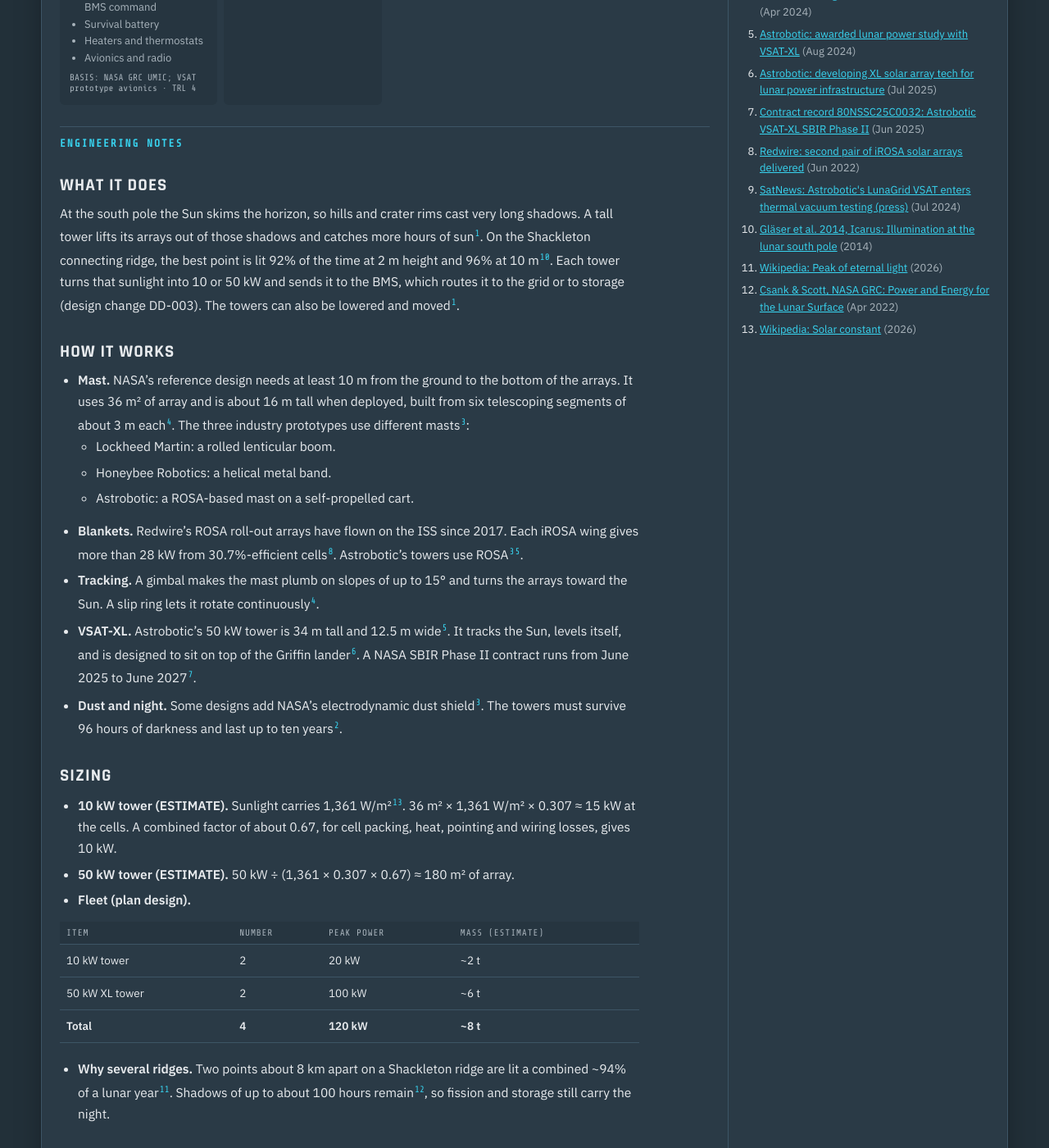
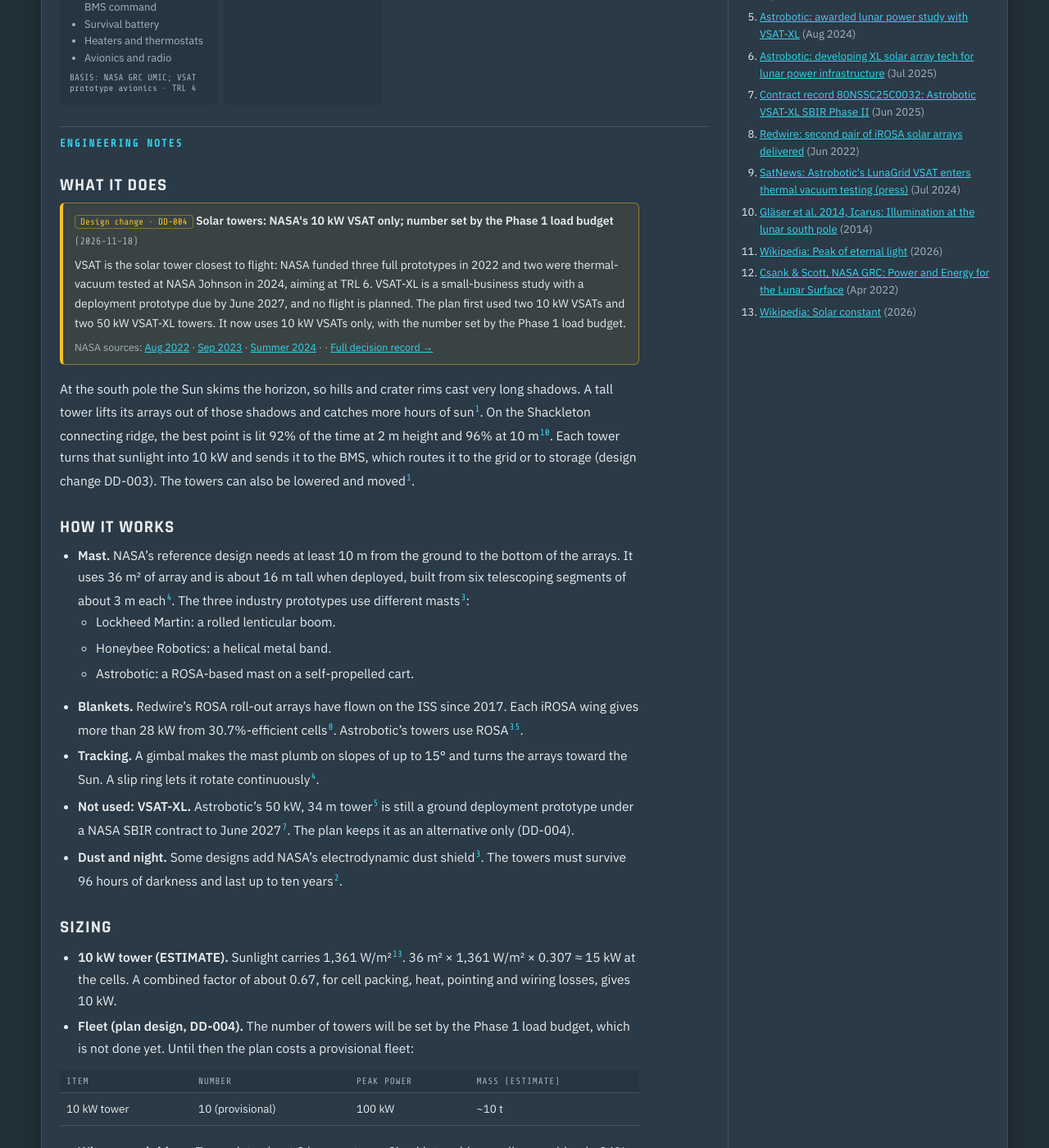
Before and after one commit to TomSomerville/openmoon, a Jekyll site: the page built from _components/c04-2-vertical-solar-tower.md, in a window 1280 px wide and 1400 px high, scrolled down 1004 px. Shown: the whole window at 82% size. Built offline with Jekyll 4.4.1, drawn with Linux system fonts in a browser that asks for light colours; some of the changed text lies outside the part shown.

Commit message:
DD-004 sweep: 10 kW VSATs only across M04, C04.2, roadmap and VSAT card
Replace the two 50 kW VSAT-XL towers with 10 kW VSATs whose number is
set by the Phase 1 load budget (provisionally 10 towers / 100 kW for
costing). M04 cost now 9.8-29.8 $B. VSAT-XL kept only as an alternative.

Co-Authored-By: Claude Opus 5.5 <noreply@anthropic.com>
Claude-Session: https://claude.ai/code/session_01EMgvSvXppqivF7aRUuYfe4

```diff
--- a/_components/c04-2-vertical-solar-tower.md
+++ b/_components/c04-2-vertical-solar-tower.md
@@ -3,19 +3,19 @@ id_code: "C04.2"
 milestone: M04
 order: 2
 title: Vertical solar array towers
-summary: "Tall masts that lift sun-tracking solar blankets above the shadows of polar terrain. Two 10 kW towers and two 50 kW towers give the base its daytime power."
+summary: "Tall masts that lift sun-tracking solar blankets above the shadows of polar terrain. NASA's 10 kW-class VSAT is the only tower type (DD-004); the number is set by the Phase 1 load budget."
 trl: 5
 spec:
-  - {k: "Power", v: "10 kW (VSAT) and 50 kW (VSAT-XL) per tower"}
-  - {k: "Height", v: "≥10 m to bottom of arrays, ~16 m total (10 kW); 34 m (XL)"}
-  - {k: "Array area", v: "36 m² (10 kW); ~180 m² (XL, ESTIMATE)"}
+  - {k: "Power", v: "10 kW per tower (NASA VSAT class)"}
+  - {k: "Height", v: "≥10 m to bottom of arrays, ~16 m total"}
+  - {k: "Array area", v: "36 m²"}
   - {k: "Cells", v: "Triple-junction, ~30% efficient"}
-  - {k: "Mass", v: "~1 t per 10 kW tower; ~3 t per XL tower (ESTIMATE)"}
+  - {k: "Mass", v: "~1 t per tower (ESTIMATE)"}
   - {k: "Slope", v: "Up to 15° at set-down, self-levelling"}
   - {k: "Life", v: "10 years at the south pole"}
   - {k: "Night survival", v: "≥96 h in darkness"}
-  - {k: "Quantity", v: "2 × 10 kW + 2 × 50 kW on 2–3 ridge points"}
-  - {k: "Delivery", v: "Small landers (10 kW); medium lander such as Griffin (XL)"}
+  - {k: "Quantity", v: "N × 10 kW on 2–3 ridge points; N set by the Phase 1 load budget (provisional 10 for costing) (DD-004)"}
+  - {k: "Delivery", v: "Small landers for the first towers; medium landers can carry several"}
 subcomponents:
   - name: Mast and deployer
     desc: "Lifts the arrays at least 10 m above the ground, and can lower them again for a move."
@@ -50,9 +50,9 @@ subcomponents:
 risks:
   - {sev: High, title: "Even at 10 m, the best single point is in shadow 4–8% of the time.", fix: "Spread towers over two or three ridge points that are shadowed at different times; back them up with fission (C04.1) and storage (C04.3)."}
   - {sev: High, title: "Tall masts can buckle or tip on slopes or soft regolith.", fix: "Use active plumbness control and wide levelling legs; test full-height towers on regolith simulant slopes before flight."}
-  - {sev: High, title: "All prototype designs were above their mass goals at preliminary design.", fix: "Budget ~1 t per 10 kW tower now (ESTIMATE); fly the 10 kW towers first and learn before buying the XL."}
+  - {sev: High, title: "All prototype designs were above their mass goals at preliminary design.", fix: "Budget ~1 t per 10 kW tower now (ESTIMATE); fly the first towers and measure before buying the rest."}
   - {sev: High, title: "Dust thrown up by landers can sandblast and coat the arrays.", fix: "Keep towers 1 km+ from landing pads (M05); vertical blankets shed falling dust; electrodynamic dust shields."}
-  - {sev: Medium, title: "VSAT-XL is still a ground prototype of the deployment system only.", fix: "Treat the 50 kW towers as step 3 of the build; keep an option to fly four more 10 kW towers instead."}
+  - {sev: Medium, title: "Using only 10 kW towers means many towers, landings and ridge sites for a large solar fleet (DD-004).", fix: "Size the fleet from the Phase 1 load budget; carry several towers per medium lander; revisit VSAT-XL if it reaches flight-like testing."}
   - {sev: Medium, title: "Mechanisms may jam in deep cold when retracting for a move.", fix: "Thermal-vacuum cycle every mechanism at worst cold; carry spare motors; design so a stuck tower still makes power where it stands."}
   - {sev: Medium, title: "No flight demonstration of a vertical lunar array is funded yet.", fix: "Push for the flight demo NASA's project has proposed for 2028–2029, or fly the first Open Moon 10 kW tower as that demo."}
 sources:
@@ -73,7 +73,9 @@ sources:
 
 ## What it does
 
-At the south pole the Sun skims the horizon, so hills and crater rims cast very long shadows. A tall tower lifts its arrays out of those shadows and catches more hours of sun<sup class="r">[1](#s1)</sup>. On the Shackleton connecting ridge, the best point is lit 92% of the time at 2 m height and 96% at 10 m<sup class="r">[10](#s10)</sup>. Each tower turns that sunlight into 10 or 50 kW and sends it to the BMS, which routes it to the grid or to storage (design change DD-003). The towers can also be lowered and moved<sup class="r">[1](#s1)</sup>.
+{% include decision-note.html id="DD-004" extra="The plan first used two 10 kW VSATs and two 50 kW VSAT-XL towers. It now uses 10 kW VSATs only, with the number set by the Phase 1 load budget." %}
+
+At the south pole the Sun skims the horizon, so hills and crater rims cast very long shadows. A tall tower lifts its arrays out of those shadows and catches more hours of sun<sup class="r">[1](#s1)</sup>. On the Shackleton connecting ridge, the best point is lit 92% of the time at 2 m height and 96% at 10 m<sup class="r">[10](#s10)</sup>. Each tower turns that sunlight into 10 kW and sends it to the BMS, which routes it to the grid or to storage (design change DD-003). The towers can also be lowered and moved<sup class="r">[1](#s1)</sup>.
 
 ## How it works
 
@@ -83,20 +85,17 @@ At the south pole the Sun skims the horizon, so hills and crater rims cast very
   - Astrobotic: a ROSA-based mast on a self-propelled cart.
 - **Blankets.** Redwire's ROSA roll-out arrays have flown on the ISS since 2017. Each iROSA wing gives more than 28 kW from 30.7%-efficient cells<sup class="r">[8](#s8)</sup>. Astrobotic's towers use ROSA<sup class="r">[3](#s3)</sup><sup class="r">[5](#s5)</sup>.
 - **Tracking.** A gimbal makes the mast plumb on slopes of up to 15° and turns the arrays toward the Sun. A slip ring lets it rotate continuously<sup class="r">[4](#s4)</sup>.
-- **VSAT-XL.** Astrobotic's 50 kW tower is 34 m tall and 12.5 m wide<sup class="r">[5](#s5)</sup>. It tracks the Sun, levels itself, and is designed to sit on top of the Griffin lander<sup class="r">[6](#s6)</sup>. A NASA SBIR Phase II contract runs from June 2025 to June 2027<sup class="r">[7](#s7)</sup>.
+- **Not used: VSAT-XL.** Astrobotic's 50 kW, 34 m tower<sup class="r">[5](#s5)</sup> is still a ground deployment prototype under a NASA SBIR contract to June 2027<sup class="r">[7](#s7)</sup>. The plan keeps it as an alternative only (DD-004).
 - **Dust and night.** Some designs add NASA's electrodynamic dust shield<sup class="r">[3](#s3)</sup>. The towers must survive 96 hours of darkness and last up to ten years<sup class="r">[2](#s2)</sup>.
 
 ## Sizing
 
 - **10 kW tower (ESTIMATE).** Sunlight carries 1,361 W/m²<sup class="r">[13](#s13)</sup>. 36 m² × 1,361 W/m² × 0.307 ≈ 15 kW at the cells. A combined factor of about 0.67, for cell packing, heat, pointing and wiring losses, gives 10 kW.
-- **50 kW tower (ESTIMATE).** 50 kW ÷ (1,361 × 0.307 × 0.67) ≈ 180 m² of array.
-- **Fleet (plan design).**
+- **Fleet (plan design, DD-004).** The number of towers will be set by the Phase 1 load budget, which is not done yet. Until then the plan costs a provisional fleet:
 
 | Item | Number | Peak power | Mass (ESTIMATE) |
 |---|---|---|---|
-| 10 kW tower | 2 | 20 kW | ~2 t |
-| 50 kW XL tower | 2 | 100 kW | ~6 t |
-| **Total** | **4** | **120 kW** | **~8 t** |
+| 10 kW tower | 10 (provisional) | 100 kW | ~10 t |
 
 - **Why several ridges.** Two points about 8 km apart on a Shackleton ridge are lit a combined ~94% of a lunar year<sup class="r">[11](#s11)</sup>. Shadows of up to about 100 hours remain<sup class="r">[12](#s12)</sup>, so fission and storage still carry the night.
 
@@ -110,8 +109,8 @@ At the south pole the Sun skims the horizon, so hills and crater rims cast very
 
 ## Open questions
 
-- What is the real flight mass of a 10 kW tower and of the XL?
+- What is the real flight mass of a 10 kW tower?
 - Which ridge points give the least overlap in shadow time for the actual landing site?
-- Should the XL be a fixed tower (Astrobotic 2025) or have a mobile version (Astrobotic 2024)<sup class="r">[5](#s5)</sup><sup class="r">[6](#s6)</sup>?
+- How many towers does the Phase 1 load budget call for, and on which ridge points?
 - How fast do cells degrade from dust, radiation and thermal cycling over 10 years at the pole?
 - Each tower sends its power over a 3 kV AC, 1 kHz line (design change DD-001) to the BMS hub, which routes it to the grid or to storage (design change DD-003). Could Astrobotic's proposed high-voltage AC output<sup class="r">[3](#s3)</sup> feed that line more directly?
--- a/_data/roadmap.yml
+++ b/_data/roadmap.yml
@@ -57,7 +57,7 @@
   details:
     - {title: "Communications complete", text: "Relay service from two networks, a backup relay, rim masts covering the crater worksites and an optical link for bulk data.", refs: [M03, C03.1, C03.2, optical-laser-communications, lunanet-interoperability-specification-v5]}
     - {title: "Transport complete", text: "Contracts with two providers in every cargo class, and an offloading crane working on the surface.", refs: [M02, C02.2, lunar-surface-manipulation-system-lsms]}
-    - {title: "Solar towers", text: "Two 10 kW towers and two 50 kW VSAT-XL towers, spread so at least one is almost always lit.", refs: [M04, C04.2, astrobotic-vsat-xl]}
+    - {title: "Solar towers", text: "NASA-class 10 kW VSAT towers, the number set by the Phase 1 load budget, spread so at least one is almost always lit (design change DD-004).", refs: [M04, C04.2, vertical-solar-array-technology-vsat]}
     - {title: "First hardened pad", text: "A sintered landing pad with an ejecta berm, tested with small landers, so landings stop sandblasting the site.", refs: [M05, C05.2, C05.3, icon-project-olympus, sintered-basalt-pavers-regolith-polymer-pads]}
 - year: 6
   cal: 2032
--- a/_milestones/m04-power.md
+++ b/_milestones/m04-power.md
@@ -5,22 +5,22 @@ title: Surface power grid
 phase: 1
 window: "2028–2032"
 summary: Build a hybrid power system of tall solar towers on the sunlit ridges, a fission reactor for darkness, energy storage and high-voltage cables, all routed through one BMS that sends power to the grid or to storage, sized to run the oxygen plant and the first habitat.
-objective: "Deliver at least 100 kW of solar peak power and at least 20 kWe of continuous fission power from an LR-1-class reactor (design change DD-002), with every source feeding a BMS that routes power to the grid, to storage, or both (design change DD-003), connected by a 3 kV AC, 1 kHz grid (NASA's lunar grid baseline; design change DD-001), so the base never loses essential power, even during the longest polar darkness."
+objective: "Deliver solar peak power from NASA-class 10 kW VSAT towers, sized by the Phase 1 load budget (provisionally 100 kW; design change DD-004), and at least 20 kWe of continuous fission power from an LR-1-class reactor (design change DD-002), with every source feeding a BMS that routes power to the grid, to storage, or both (design change DD-003), connected by a 3 kV AC, 1 kHz grid (NASA's lunar grid baseline; design change DD-001), so the base never loses essential power, even during the longest polar darkness."
 trl_min: 5
 depends_on: [M00, M02, M03]
 spec:
-  - {k: "Solar", v: "2 × 10 kW VSAT + 2 × 50 kW VSAT-XL towers"}
+  - {k: "Solar", v: "N × 10 kW VSAT towers, N set by the Phase 1 load budget (provisional 10 = 100 kW) (DD-004)"}
   - {k: "Fission", v: "1 × LR-1-class reactor, 20 kWe (7.5–15 t) (DD-002)"}
   - {k: "BMS", v: "Central power routing hub, two halves (A/B); all sources in, grid and storage out (DD-003)"}
   - {k: "Storage", v: "~260 kWh Li-ion bank (160 kWh reactor ride-through + 100 kWh peaks) + regenerative fuel cells, ~3 MWh"}
   - {k: "Grid", v: "3 kV AC, 3-phase, 1 kHz; 1–3 km links (NASA baseline, DD-001)"}
   - {k: "Load at end", v: "Oxygen pilot plant ~26 kW + habitat 20–50 kW"}
-cost: {low: 8.9, high: 27.5, note: "about 85% of this is delivery cost; see the analysis below"}
+cost: {low: 9.8, high: 29.8, note: "about 85% of this is delivery cost; see the analysis below"}
 cost_items:
   - {item: "2 × 10 kW vertical solar arrays (hardware)", low: 0.05, high: 0.15, basis: "ESTIMATE; NASA's three VSAT prototypes cost $19.4M in total [src 4]"}
   - {item: "Delivery of 10 kW arrays (~2 t, small landers)", low: 1.2, high: 2.4, basis: "2 t × $0.6–1.2M/kg (mass ESTIMATE)"}
-  - {item: "2 × 50 kW VSAT-XL towers (hardware)", low: 0.1, high: 0.3, basis: "ESTIMATE"}
-  - {item: "Delivery of VSAT-XL (~6 t, medium landers)", low: 2.4, high: 6.0, basis: "6 t × $0.4–1.0M/kg (mass ESTIMATE)"}
+  - {item: "8 more 10 kW VSATs, PROVISIONAL count until the Phase 1 load budget (hardware)", low: 0.2, high: 0.6, basis: "ESTIMATE; same per-tower basis as the first two (DD-004)"}
+  - {item: "Delivery of 8 more VSATs (~8 t, medium landers)", low: 3.2, high: 8.0, basis: "8 × ~1 t (C04.2 ESTIMATE) × $0.4–1.0M/kg"}
   - {item: "20 kWe LR-1-class fission unit (develop, build, qualify)", low: 1.0, high: 3.0, basis: "ESTIMATE; Congress gave $250M for Fission Surface Power in FY2026 alone [src 16]"}
   - {item: "Delivery of fission unit (7.5–15 t, heavy lander)", low: 1.5, high: 9.0, basis: "No LR-1 design yet: 7.5 t (NASA 2025 40 kWe Brayton reference [src 26]) to 15 t (LR-1 mass cap [src 25]) × $0.2–0.6M/kg"}
   - {item: "BMS hub (two halves) and 160 kWh reactor ride-through battery strings (hardware)", low: 0.02, high: 0.06, basis: "ESTIMATE; DD-002 and DD-003 sizing (8 h × 20 kWe)"}
@@ -31,7 +31,7 @@ cost_items:
   - {item: "Delivery of grid hardware (~2 t: ~5 km of 3 kVac cable on spools, transformers, UMIC converters, switchgear)", low: 0.8, high: 2.0, basis: "NASA 2025 reference: 325 kg per 1 km main cable and spool [src 21]; UMIC target <0.55 kg/m [src 22]; rest ESTIMATE; × $0.4–1.0M/kg"}
   - {item: "Integration, testing, operations", low: 0.1, high: 0.3, basis: "ESTIMATE"}
 exit_criteria:
-  - "At least 100 kW solar peak power installed on at least two separate ridge points."
+  - "Solar peak power installed to the level set by the Phase 1 load budget (provisionally 100 kW of 10 kW VSATs), on at least two separate ridge points."
   - "Fission unit delivering at least 20 kWe continuously to the BMS for six months (DD-002)."
   - "All generated power reaches loads and storage through the BMS; it meets demand, charges storage with surplus, and feeds the grid from the battery when short, with no power dip on essential loads (DD-003)."
   - "With storage full, surplus solar is curtailed and surplus reactor power goes to its parasitic load radiator, with no fault."
@@ -41,7 +41,7 @@ exit_criteria:
 workstreams:
   - name: Solar towers
     desc: Tall, sun-tracking arrays that see over the terrain.
-    items: ["10 kW VSAT, ~10 m mast", "50 kW VSAT-XL, 34 m tall", "Spread across 2–3 ridge points"]
+    items: ["10 kW VSAT, ~10 m mast (the only tower type, DD-004)", "Number set by the Phase 1 load budget", "Spread across 2–3 ridge points"]
   - name: Fission power
     desc: Continuous power regardless of sunlight.
     items: ["LR-1-class 20 kWe unit (HALEU, closed Brayton, 3 kV AC); KRUSTY-class 1 kWe units for small remote loads", "Placed 1–3 km away, behind terrain", "Remote start after landing", "Feeds the BMS, which routes its power to the grid or storage (DD-003)"]
@@ -61,7 +61,6 @@ technologies:
   - {name: "Kilopower / KRUSTY (1–10 kWe Stirling reactor)", use: "Small reactor (plan value 1 kWe) feeding the BMS", status: "KRUSTY ground test 2018: 28 h at full power, reactor rated TRL 5. No flight unit built", trl: 5, src: 5}
   - {name: "US Lunar Reactor-1 (20 kWe Brayton reactor)", use: "Main base reactor (plan value 20 kWe) feeding the BMS", status: "Draft SPARC solicitation Aug 2026: ≥20 kWe at 3 kV AC, ≥5 yr, HALEU, closed Brayton, <15 t. No award yet", trl: 4, src: 25}
   - {name: "Vertical Solar Array Technology (VSAT)", use: "10 kW-class solar towers feeding the BMS", status: "Three NASA prototype contracts (2022); deploy to ~10 m", trl: 6, src: 4}
-  - {name: "Astrobotic VSAT-XL", use: "50 kW towers", status: "NASA SBIR study award 2024; 34 m tall; Redwire ROSA arrays. Phase II follow-on Jun 2025–Jun 2027", trl: 5, new: true, src: 7}
   - {name: "Astrobotic LunaGrid-Lite", use: "Cable-laying rover and power transfer", status: "1 kW; ~500 m of cable in the 2025 design (1 km in earlier plans); passed CDR Aug 2025", trl: 6, src: 8}
   - {name: "Regenerative fuel cells", use: "Long-gap storage behind the BMS; recharges the battery", status: "NASA Glenn breadboard ran 550+ hours of simulated lunar cycles (open-loop)", trl: 5, new: true, src: 9}
   - {name: "Lunar AC power transmission (3 kVac, 1 kHz)", use: "Source lines into the BMS hub and feeders to the microgrids", status: "NASA lunar grid baseline since 2022; UMIC 1 kW module bench-tested (2023); AC cable tested in vacuum with regolith simulant (2025)", trl: 4, src: 23}
@@ -115,7 +114,7 @@ NASA studies give concrete numbers:
 | ISRU at scale | 60+ kW | Csank & Scott<sup class="r">[1](#s1)</sup> |
 | Growth path | 1–5 → 10–20 → 80–100 kW | Csank & Scott<sup class="r">[1](#s1)</sup> |
 
-This milestone targets about 120 kW of total capacity: 100 kW of solar peak plus 20 kWe of fission from one LR-1-class reactor (design change DD-002). That's enough for the oxygen pilot plant (M06) and the first habitat (M08), with room to grow.
+This milestone targets about 120 kW of total capacity (provisional until the Phase 1 load budget): 100 kW of solar peak from 10 kW VSATs plus 20 kWe of fission from one LR-1-class reactor (design change DD-002). That's enough for the oxygen pilot plant (M06) and the first habitat (M08), with room to grow.
 
 ## Why not just solar, or just batteries?
 
@@ -174,7 +173,10 @@ This is the plan's design, simplified to one line per 3-phase circuit. The sourc
 ## Solar towers
 
 - **VSAT.** NASA funded three prototypes in 2022 for $19.4M in total; they deploy to about 10 m<sup class="r">[4](#s4)</sup>. Each is a 10 kW-class array<sup class="r">[20](#s20)</sup>.
-- **VSAT-XL.** Astrobotic's design is 50 kW and 34 m tall, using Redwire roll-out arrays<sup class="r">[7](#s7)</sup>. NASA then gave it an SBIR Phase II contract running from June 2025 to June 2027<sup class="r">[17](#s17)</sup><sup class="r">[18](#s18)</sup>.
+- **Only 10 kW VSATs (DD-004).** The number of towers will come from the Phase 1 load budget. Until then the plan costs 10 towers (100 kW) as a provisional figure.
+- **Not used: VSAT-XL.** Astrobotic's 50 kW, 34 m design<sup class="r">[7](#s7)</sup> is still a ground deployment prototype, under an SBIR Phase II contract to June 2027<sup class="r">[17](#s17)</sup><sup class="r">[18](#s18)</sup>. It is kept as an alternative only.
+
+{% include decision-note.html id="DD-004" extra="M04 first planned two 10 kW VSATs and two 50 kW VSAT-XL towers." %}
 - **Why height matters.** Taller masts see over the horizon and catch more hours of sun<sup class="r">[11](#s11)</sup>.
 
 ## Cables
@@ -203,7 +205,7 @@ About **85%** of this milestone's cost is **delivery**, not hardware. Two things
 
 1. **First landing (small lander):** a 10 kW VSAT, BMS half A with a starter battery string, a LunaGrid-Lite-class cable rover, and the LTE kit from M03. From the first watt, power flows through the BMS.
 2. **Second 10 kW VSAT** on a second ridge point, with a cable link between the two.
-3. **Two 50 kW VSAT-XL towers** on medium landers.
+3. **More 10 kW VSATs** on medium landers, up to the number the Phase 1 load budget sets (provisionally 8 more, for 10 in total).
 4. **Regenerative fuel cell storage**, sharing tanks with the M06 water plant, connected to the BMS.
 5. **BMS half B and the reactor ride-through battery strings**, with the cross-tie to half A.
 6. **Fission unit on a heavy lander.** Rovers set it 1–3 km from the habitat zone behind terrain, then it starts remotely into its parasitic load radiator and is switched over to feed the BMS.
```
Also changed, not shown: _tech/vertical-solar-array-technology-vsat.md (+1 -1 lines).
